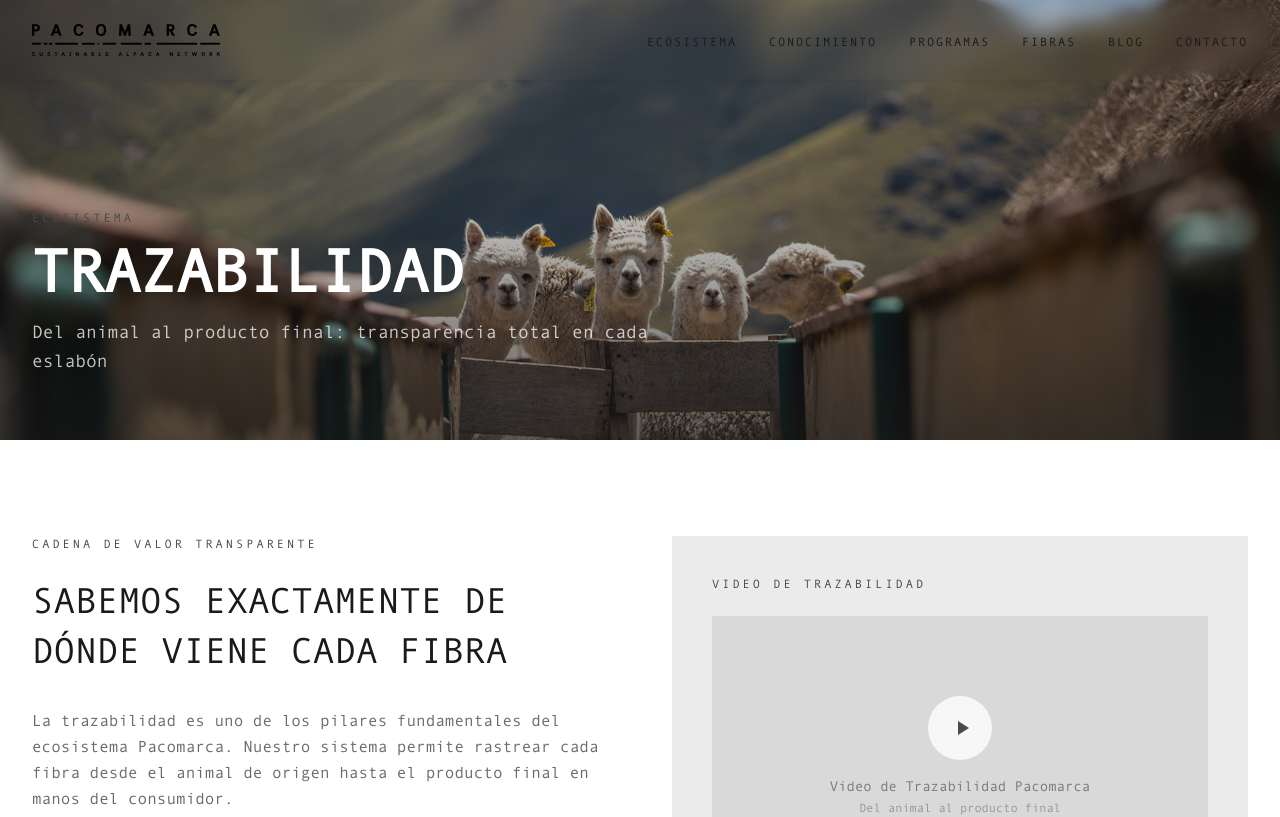
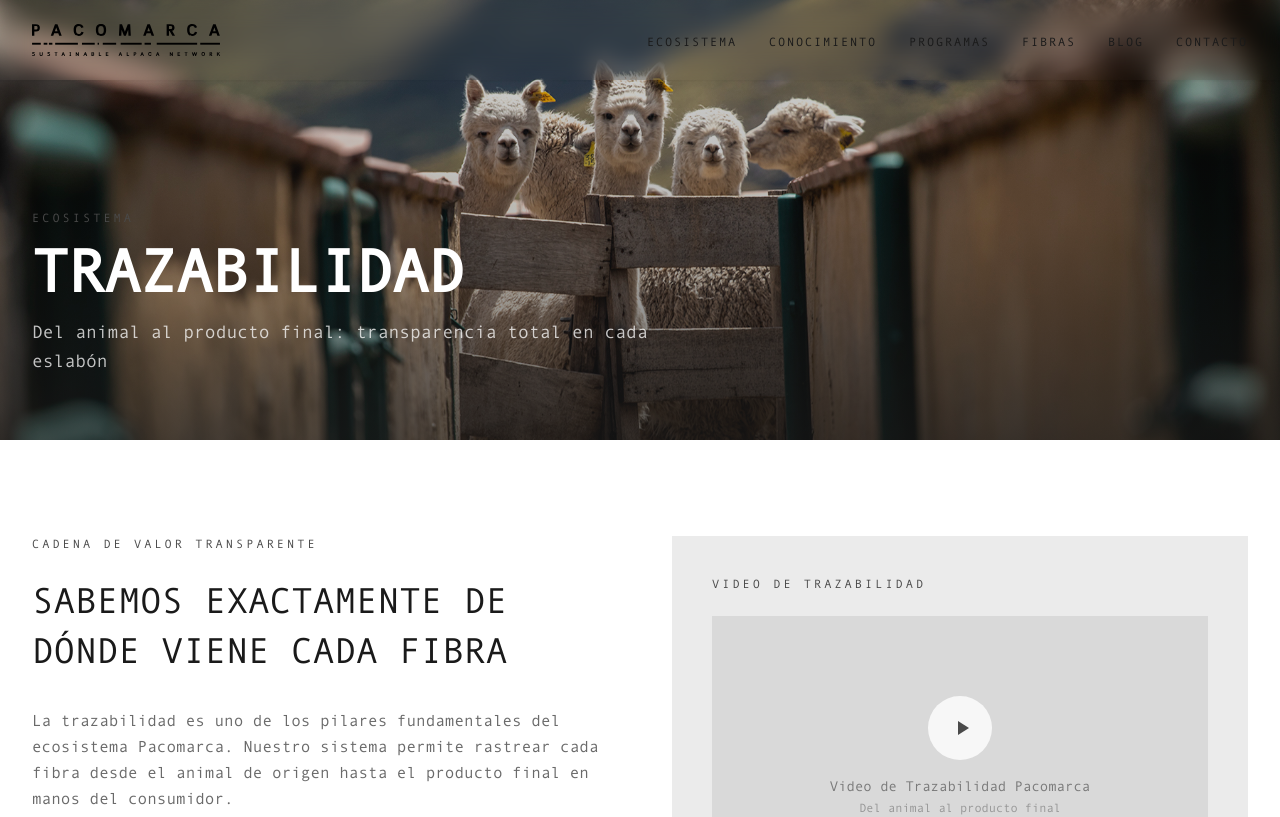
Before and after one commit to jpfernandezcenteno-max/Pacomarca, a Next.js app: page /ecosistema/trazabilidad in a window 1280 px wide. Shown: the top 817 px of the page. Built offline with nearby package versions, Linux system fonts and the light colour scheme; a web font is replaced by a local one.

Commit message:
Actualizar ruta imagen hero trazabilidad y centrar rostros de alpacas
Co-Authored-By: Claude Sonnet 4.6 <noreply@anthropic.com>

```diff
--- a/app/ecosistema/trazabilidad/page.tsx
+++ b/app/ecosistema/trazabilidad/page.tsx
@@ -32,8 +32,8 @@ export default function TrazabilidadPage() {
         section="ECOSISTEMA"
         title="Trazabilidad"
         subtitle="Del animal al producto final: transparencia total en cada eslabón"
-        imageUrl="/trazabilidad/DDG_5570.jpg"
-        imagePosition="object-top"
+        imageUrl="/ecosistema/trazabilidad/DDG_5570.jpg"
+        imagePosition="object-[center_35%]"
       />
 
       {/* Intro */}
```
Also changed, not shown: public/ecosistema/trazabilidad/DDG_5570.jpg (added).
